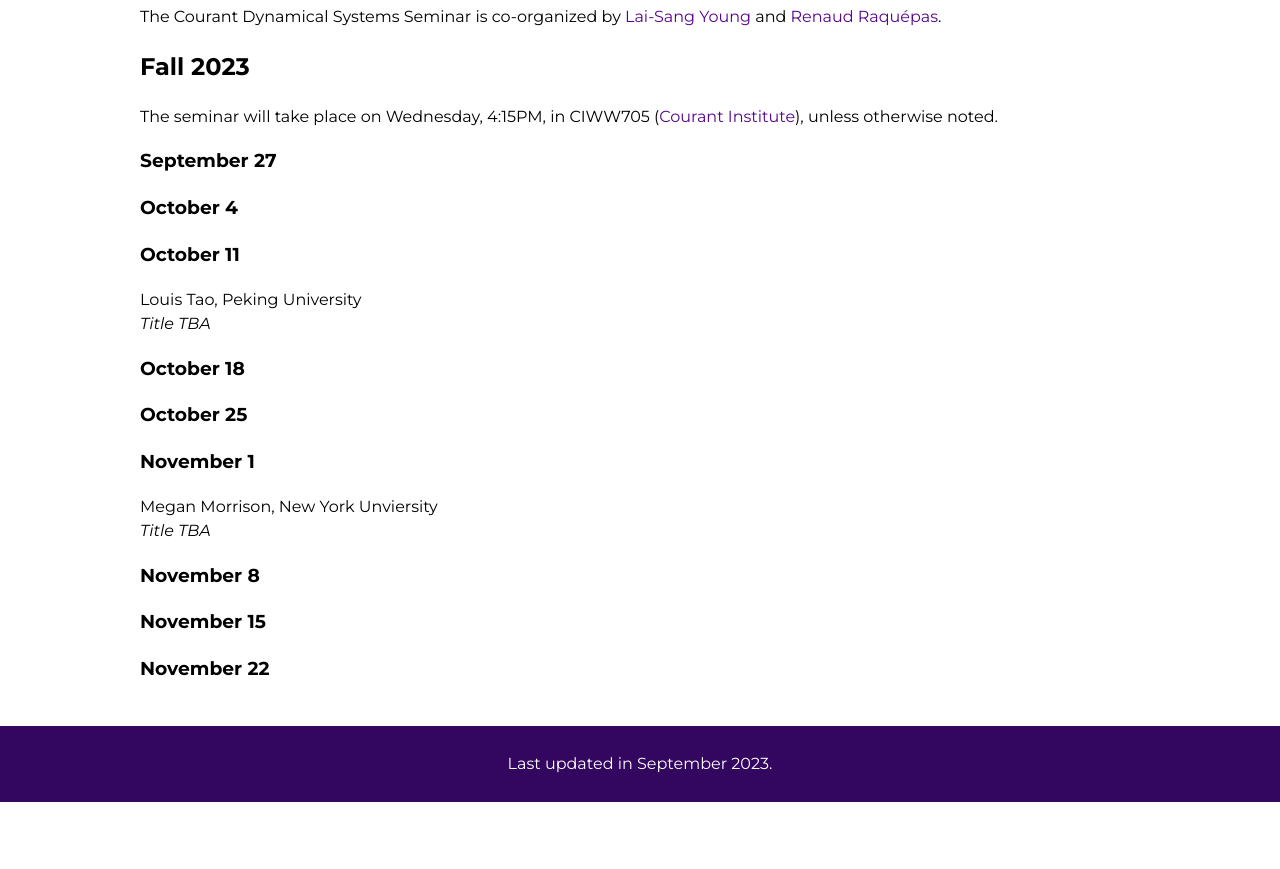
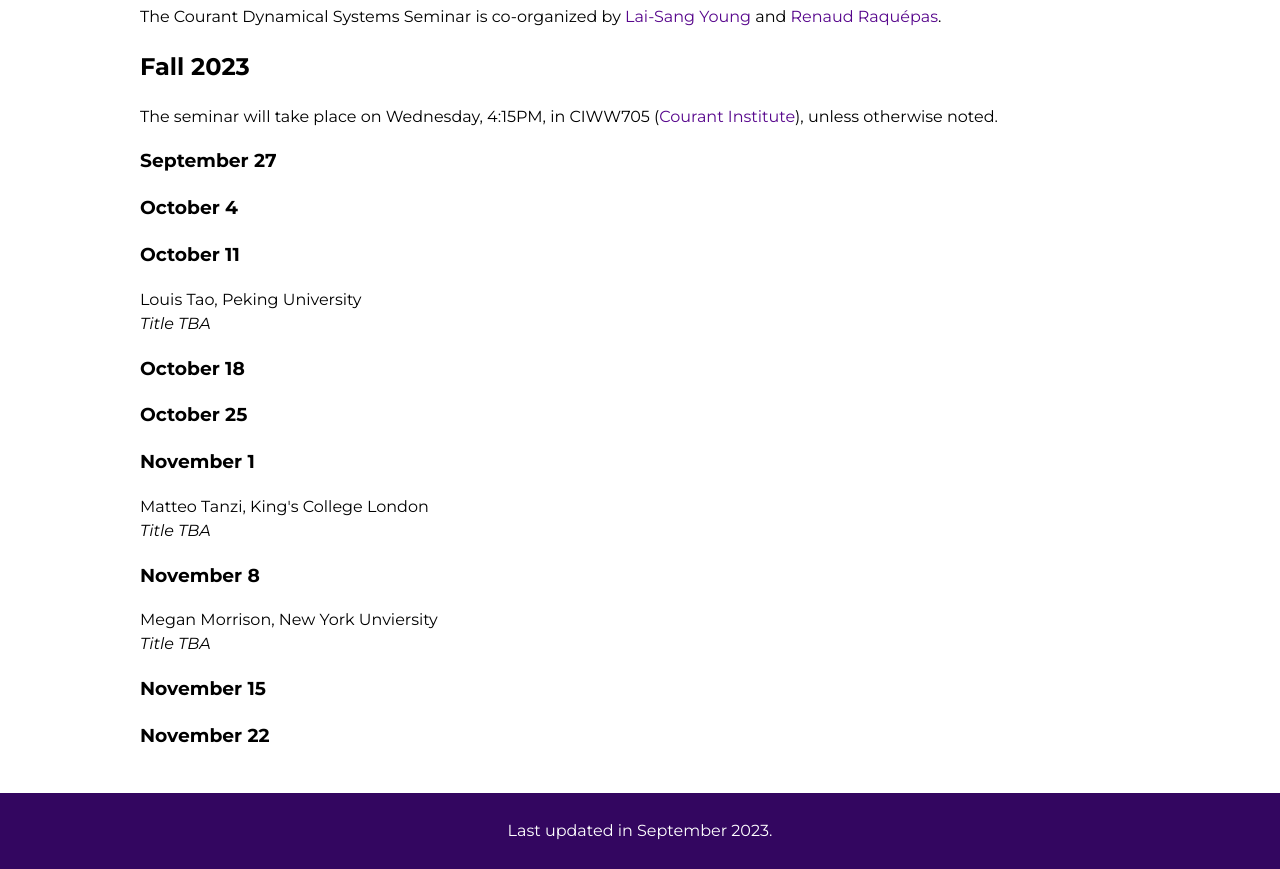
Before and after one commit to renaudraquepas/renaudraquepas.github.io, a plain HTML site: page seminar.html in a window 1280 px wide. Shown: the part 182-1051 px from the top of the page. Before the commit the page ends 984 px from the top, so only its background shows below. Drawn offline with Linux system fonts and the light colour scheme.

Commit message:
September 2023 update 3

```diff
--- a/seminar.html
+++ b/seminar.html
@@ -55,12 +55,17 @@ The Courant Dynamical Systems Seminar is co-organized by <a href="https://math.n
 
 <h3>November 1</h3>
 <p>
-  Megan Morrison, New York Unviersity
+  Matteo Tanzi, King's College London
   <br>
   <i>Title TBA</i>
 </p>
 
 <h3>November 8</h3>
+<p>
+  Megan Morrison, New York Unviersity
+  <br>
+  <i>Title TBA</i>
+</p>
 
 <h3>November 15</h3>
 
```
Also changed, not shown: index.html (+2 -2 lines), publi.html (+14 -13 lines).
